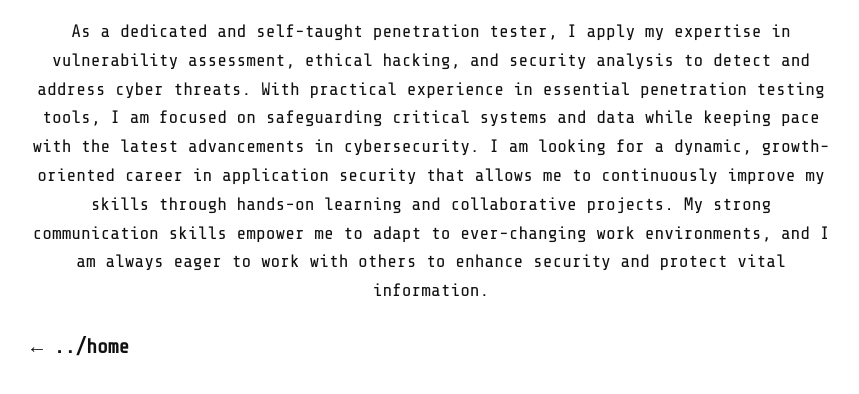
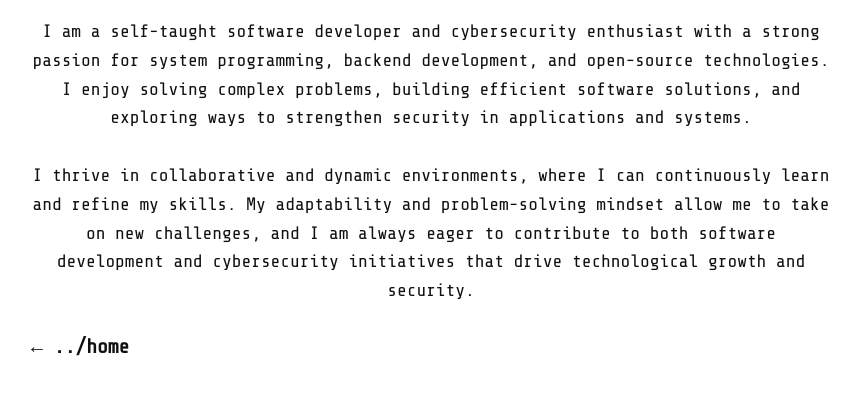
Before and after one commit to 0xfarco/0xfarco.github.io, a plain HTML site: page usr.html in a window 1280 px wide. Shown: the part 252-646 px from the top of the page, without its empty margins (209-1068 px from the left). Drawn offline with nearby package versions, Linux system fonts and the light colour scheme.

Commit message:
update usr.html

```diff
--- a/usr.html
+++ b/usr.html
@@ -64,7 +64,10 @@
   <div class="whoami">
     <h1>usr</h1>
     <p>
-      As a dedicated and self-taught penetration tester, I apply my expertise in vulnerability assessment, ethical hacking, and security analysis to detect and address cyber threats. With practical experience in essential penetration testing tools, I am focused on safeguarding critical systems and data while keeping pace with the latest advancements in cybersecurity. I am looking for a dynamic, growth-oriented career in application security that allows me to continuously improve my skills through hands-on learning and collaborative projects. My strong communication skills empower me to adapt to ever-changing work environments, and I am always eager to work with others to enhance security and protect vital information.
+      I am a self-taught software developer and cybersecurity enthusiast with a strong passion for system programming, backend development, and open-source technologies. I enjoy solving complex problems, building efficient software solutions, and exploring ways to strengthen security in applications and systems.
+      <br>
+      <br>
+      I thrive in collaborative and dynamic environments, where I can continuously learn and refine my skills. My adaptability and problem-solving mindset allow me to take on new challenges, and I am always eager to contribute to both software development and cybersecurity initiatives that drive technological growth and security.
     </p>
 
     <div class="back-link">
```
